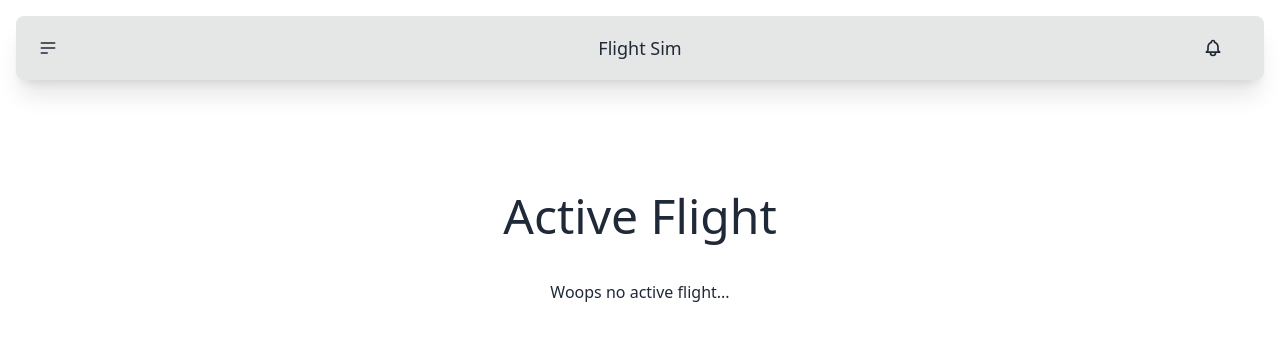
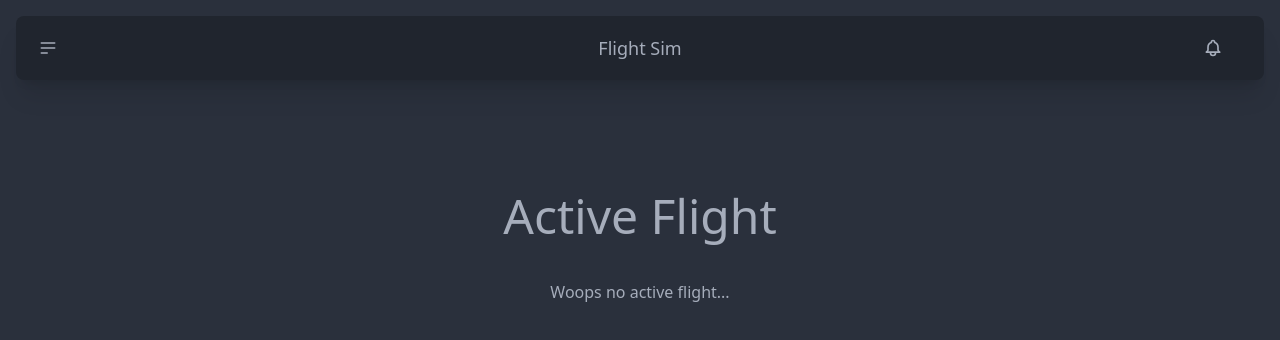
Before and after one commit to SergioHPassos/mfs-missiongen, a Next.js app: page /activeflight in a window 1280 px wide. Shown: the top 340 px of the page. Built offline with nearby package versions, Linux system fonts and the light colour scheme.

Commit message:
tweaking daisyUI theme

```diff
--- a/components/DisplayMission.tsx
+++ b/components/DisplayMission.tsx
@@ -14,11 +14,15 @@ export default function DisplayMission(props: Props) {
 
   return (
     <>
-      <Title title="Missions" />
-      <div className="flex flex-col pt-14">
-        {props.missions.map((mission) => {
-          return <MissionItem mission={mission} key={uuidv4()} />
-        })}
+      <div className="md:p-4">
+        <div className="bg-base-300 shadow-xl md:rounded-lg">
+          <Title title="Missions" />
+          <div className="flex flex-col pt-14">
+            {props.missions.map((mission) => {
+              return <MissionItem mission={mission} key={uuidv4()} />
+            })}
+          </div>
+        </div>
       </div>
     </>
   )
--- a/components/Header.tsx
+++ b/components/Header.tsx
@@ -3,7 +3,7 @@ import Link from 'next/link'
 
 export default function Header() {
   return (
-    <div className="md:p-4">
+    <div className="md:pd-0 pb-4 md:p-4">
       <div className="navbar bg-base-300 shadow-xl md:rounded-lg">
         <div className="navbar-start">
           <div className="dropdown">
--- a/components/MissionItem.tsx
+++ b/components/MissionItem.tsx
@@ -9,16 +9,16 @@ import { faArrowRight } from '@fortawesome/free-solid-svg-icons'
 import Modal from './Modal'
 
 export default function MissionItem(props: Props) {
-  const [bgColor, setBgColor] = useState<string>('bg-white')
+  const [bgColor, setBgColor] = useState<string>('bg-base-300')
   const [isPopup, setIsPopup] = useState<boolean>(false)
 
   const toggleBgColor = () => {
-    if (bgColor === 'bg-white') {
-      setBgColor('bg-yellow-200')
+    if (bgColor === 'bg-base-300') {
+      setBgColor('bg-base-100')
       setIsPopup(true)
     } else {
-      setBgColor('bg-white')
       setIsPopup(false)
+      setBgColor('bg-base-300')
     }
   }
 
--- /dev/null
+++ b/pages/_document.tsx
@@ -0,0 +1,13 @@
+import { Html, Head, Main, NextScript } from 'next/document'
+
+export default function Document() {
+  return (
+    <Html lang="en" data-theme="dark">
+      <Head />
+      <body>
+        <Main />
+        <NextScript />
+      </body>
+    </Html>
+  )
+}
--- a/tailwind.config.js
+++ b/tailwind.config.js
@@ -10,5 +10,36 @@ module.exports = {
   // daisyUI config (optional)
   daisyui: {
     base: true,
+    themes: [
+      'light',
+      'dark',
+      'cupcake',
+      'bumblebee',
+      'emerald',
+      'corporate',
+      'synthwave',
+      'retro',
+      'cyberpunk',
+      'valentine',
+      'halloween',
+      'garden',
+      'forest',
+      'aqua',
+      'lofi',
+      'pastel',
+      'fantasy',
+      'wireframe',
+      'black',
+      'luxury',
+      'dracula',
+      'cmyk',
+      'autumn',
+      'business',
+      'acid',
+      'lemonade',
+      'night',
+      'coffee',
+      'winter',
+    ],
   },
 }
```
